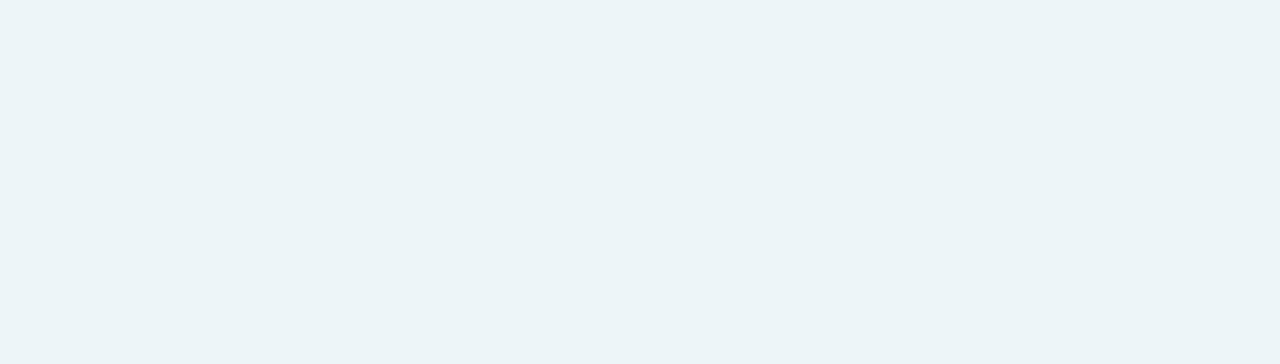
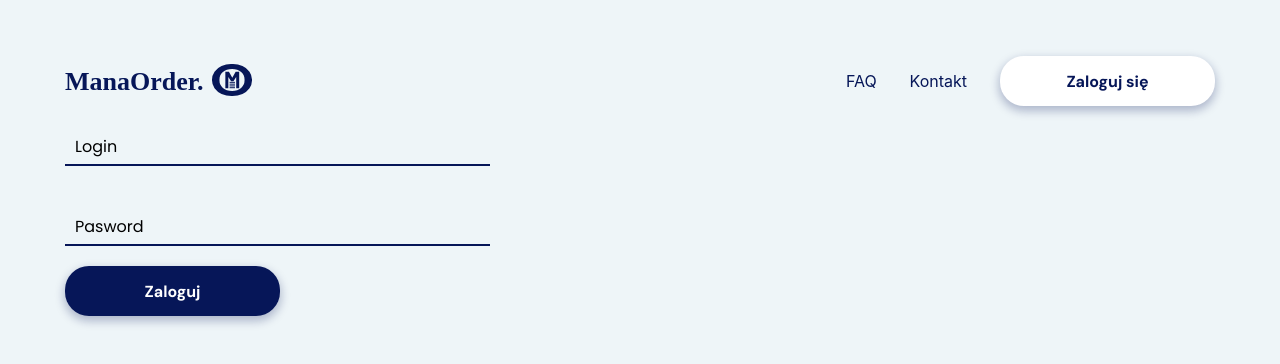
Before and after one commit to KamilBorowski1995/ManaOrder, a React (Create React App) app: page /login in a window 1280 px wide. Shown: the top 364 px of the page. Built offline with nearby package versions, Linux system fonts and the light colour scheme.

Commit message:
create and styled input, form

```diff
--- a/src/App.js
+++ b/src/App.js
@@ -5,6 +5,7 @@ import { BrowserRouter, Route } from "react-router-dom";
 import { theme } from "./theme/mainTheme";
 
 import HomePage from "./pages/HomePage";
+import LoginPage from "./pages/LoginPage";
 
 const Wrapper = styled.div`
   width: 100vw;
@@ -17,6 +18,7 @@ function App() {
     <BrowserRouter>
       <Wrapper>
         <Route exact path="/" component={HomePage} />
+        <Route exact path="/login" component={LoginPage} />
       </Wrapper>
     </BrowserRouter>
   );
--- a/src/components/atoms/Button/Button.js
+++ b/src/components/atoms/Button/Button.js
@@ -11,13 +11,19 @@ const StyledButton = styled.button`
     primaryColor ? theme.colors.primary : theme.colors.tertiary};
   color: ${({ primaryColor }) =>
     primaryColor ? theme.colors.tertiary : theme.colors.primary};
-  border: none;
+  border: 0px solid ${theme.colors.primary};
   border-radius: 24px;
   font-size: ${theme.fontSize.l};
   box-shadow: 0 4px 10px 1px rgba(6, 22, 88, 0.28);
   font-weight: bold;
   cursor: pointer;
   outline: none;
+  transition: 0.3s ease-in-out;
+
+  :hover {
+    transform: scale(1.03);
+    box-shadow: 0 4px 10px 4px rgba(6, 22, 88, 0.28);
+  }
 `;
 
 const Button = ({ children, primaryColor, onClick }) => {
--- /dev/null
+++ b/src/components/atoms/Input/Input.js
@@ -0,0 +1,67 @@
+import React from "react";
+import styled from "styled-components";
+
+import { theme } from "../../../theme/mainTheme";
+
+const Wrapper = styled.div`
+  width: 425px;
+  padding: 20px 0;
+  position: relative;
+
+  font-family: ${theme.secondaryFont};
+  font-size: ${theme.fontSize.l};
+  color: ${theme.colors.primaryColor};
+  border: none;
+`;
+
+const StyledInput = styled.input`
+  background-color: transparent;
+  padding: 10px;
+  width: 100%;
+  font-weight: 500;
+  font-size: ${theme.fontSize.l};
+  border: none;
+  cursor: pointer;
+  z-index: 1;
+
+  :focus {
+    outline: none;
+  }
+  :focus ~ label {
+    top: 10px;
+    font-size: ${theme.fontSize.s};
+  }
+
+  :not(:placeholder-shown) ~ label {
+    top: 10px;
+    font-size: ${theme.fontSize.s};
+  }
+`;
+
+const StyledLabel = styled.label`
+  position: absolute;
+  left: 10px;
+  top: 50%;
+  transform: translateY(-50%);
+  transition: 0.3s ease-in-out;
+  cursor: pointer;
+  color: ${theme.colors.primaryColor};
+`;
+
+const StyledBar = styled.div`
+  width: 100%;
+  height: 2px;
+  background-color: ${theme.colors.primary};
+`;
+
+const Input = ({ value, type }) => {
+  return (
+    <Wrapper>
+      <StyledInput placeholder=" " name={value} type={type} />
+      <StyledLabel htmlFor={value}>{value}</StyledLabel>
+      <StyledBar></StyledBar>
+    </Wrapper>
+  );
+};
+
+export default Input;
--- /dev/null
+++ b/src/components/organism/Form/Form.js
@@ -0,0 +1,24 @@
+import React from "react";
+
+import Input from "../../atoms/Input/Input";
+import Button from "../../atoms/Button/Button";
+
+const Form = () => {
+  const handleSubmit = (e) => {
+    e.preventDefault();
+
+    console.log("Wysyłam");
+  };
+
+  return (
+    <form onSubmit={handleSubmit}>
+      <Input type="text" value="Login" />
+      <Input type="password" value="Pasword" />
+      <Button type="submit" primaryColor="true">
+        Zaloguj
+      </Button>
+    </form>
+  );
+};
+
+export default Form;
--- /dev/null
+++ b/src/components/organism/Form/index.js
@@ -0,0 +1,3 @@
+import Form from "./Form";
+
+export default Form;
--- a/src/components/organism/NavBar/NavBar.js
+++ b/src/components/organism/NavBar/NavBar.js
@@ -1,19 +1,33 @@
 import React from "react";
 import styled from "styled-components";
+import { Link, useHistory } from "react-router-dom";
 
 import Logo from "../../assets/svg/Logo.svg";
 import Button from "../../atoms/Button/Button";
 
-import { Link, useHistory } from "react-router-dom";
+import { theme } from "../../../theme/mainTheme";
 
 const NavBarWrapper = styled.div`
+  display: grid;
+  grid-template-columns: 4fr 1fr 1fr;
+`;
+const NavWrapper = styled.nav`
   display: flex;
-  justify-content: space-between;
+  justify-content: space-evenly;
+  align-items: center;
 `;
-const Nav = styled.div`
-  flex-basis: 35%;
+
+const StyledLink = styled(Link)`
+  color: ${theme.colors.primary};
+  text-decoration: none;
+  transition: 0.3s ease-in-out;
+
+  :hover {
+    opacity: 0.8;
+  }
+`;
+const StyledLogo = styled(Link)`
   display: flex;
-  justify-content: space-between;
   align-items: center;
 `;
 
@@ -21,18 +35,20 @@ const NavBar = () => {
   const history = useHistory();
 
   const handleClick = () => {
-    console.log("klikam");
     history.push("/login");
   };
 
   return (
     <NavBarWrapper>
-      <img src={Logo} alt="logo ManaOrder" />
-      <Nav>
-        <Link to="/">FAQ</Link>
-        <Link to="/">Kontakt</Link>
-        <Button onClick={handleClick}>Zaloguj się</Button>
-      </Nav>
+      <StyledLogo to="/">
+        <img onClick={handleClick} src={Logo} alt="logo ManaOrder" />
+      </StyledLogo>
+
+      <NavWrapper>
+        <StyledLink to="/">FAQ</StyledLink>
+        <StyledLink to="/">Kontakt</StyledLink>
+      </NavWrapper>
+      <Button onClick={handleClick}>Zaloguj się</Button>
     </NavBarWrapper>
   );
 };
--- a/src/pages/HomePage/HomePage.js
+++ b/src/pages/HomePage/HomePage.js
@@ -1,21 +1,14 @@
 import React from "react";
 import styled from "styled-components";
+import { useHistory } from "react-router-dom";
+
+import MainTemplate from "../../templates/MainTemplate";
 
 // assets
-
-import NavBar from "../../components/organism/NavBar";
-
 import Image from "../../components/assets/svg/Image1.svg";
 
 import Button from "../../components/atoms/Button/Button";
 import Header from "../../components/atoms/Header/Header";
-
-const Wrapper = styled.div`
-  max-width: 1366px;
-  margin: 0 auto;
-  display: grid;
-  padding: 56px 65px;
-`;
 
 const ContentWrapper = styled.div`
   display: flex;
@@ -31,26 +24,27 @@ const ButtonWrapper = styled.div`
   margin-top: 45px;
 `;
 
-const StyledImgage = styled.img`
-  /* width: 100%; */
-  /* margin-right: 100px; */
-`;
+const HomePage = () => {
+  const history = useHistory();
 
-const HomePage = () => {
+  const handleClick = () => {
+    history.push("/login");
+  };
   return (
-    <Wrapper>
-      <NavBar />
+    <MainTemplate>
       <ContentWrapper>
         <HeaderWrapper>
           <Header>Zarządzaj swoimi zamówieniami z jednego miejsca.</Header>
           <ButtonWrapper>
-            <Button primaryColor="true">Wypróbuj za darmo</Button>
+            <Button onClick={handleClick} primaryColor="true">
+              Wypróbuj za darmo
+            </Button>
           </ButtonWrapper>
         </HeaderWrapper>
 
-        <StyledImgage src={Image} alt="sitting girl" />
+        <img src={Image} alt="sitting girl" />
       </ContentWrapper>
-    </Wrapper>
+    </MainTemplate>
   );
 };
 
--- /dev/null
+++ b/src/pages/LoginPage/LoginPage.js
@@ -0,0 +1,16 @@
+import React from "react";
+import styled from "styled-components";
+
+import MainTemplate from "../../templates/MainTemplate";
+
+import Form from "../../components/organism/Form";
+
+const HomePage = () => {
+  return (
+    <MainTemplate>
+      <Form />
+    </MainTemplate>
+  );
+};
+
+export default HomePage;
--- /dev/null
+++ b/src/pages/LoginPage/index.js
@@ -0,0 +1,3 @@
+import LoginPage from "./LoginPage";
+
+export default LoginPage;
--- /dev/null
+++ b/src/templates/MainTemplate.js
@@ -0,0 +1,22 @@
+import React from "react";
+import styled from "styled-components";
+
+import NavBar from "../components/organism/NavBar";
+
+const Wrapper = styled.div`
+  max-width: 1366px;
+  margin: 0 auto;
+  display: grid;
+  padding: 56px 65px;
+`;
+
+const MainTemplate = ({ children }) => {
+  return (
+    <Wrapper>
+      <NavBar />
+      {children}
+    </Wrapper>
+  );
+};
+
+export default MainTemplate;
--- a/src/theme/mainTheme.js
+++ b/src/theme/mainTheme.js
@@ -7,6 +7,8 @@ export const theme = {
     tertiary: "#FFFFFF",
   },
   fontSize: {
+    s: "12px",
+    m: "14px",
     l: "16px",
     xl: "24px",
     xxl: "42px",
```
Also changed, not shown: 2 other files (tests, documents, lock files or other folders).
